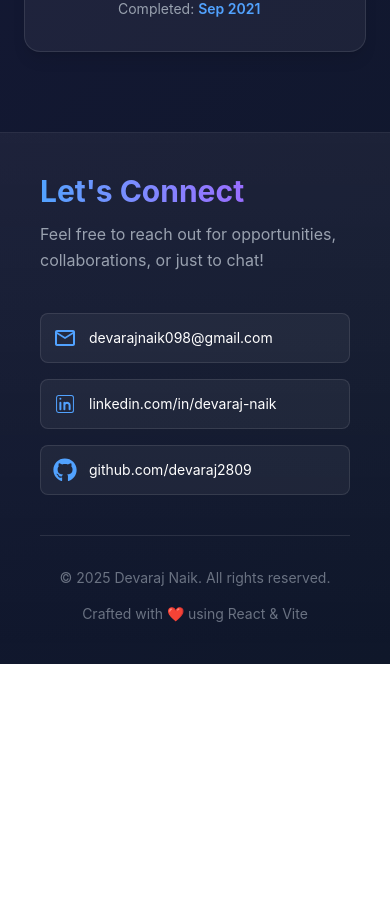
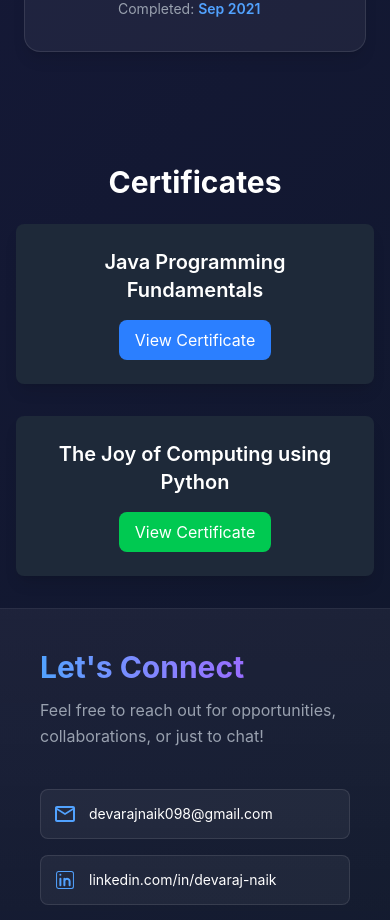
Before and after one commit to devaraj2809/Portfolio, a React (Vite) app: page / in a window 390 px wide. Shown: the part 7420-8340 px from the top of the page. Before the commit the page ends 8084 px from the top, so only its background shows below. Built offline with nearby package versions, Linux system fonts and the light colour scheme.

Commit message:
added the certificate feature

```diff
--- /dev/null
+++ b/src/components/Certificate/Certificate.jsx
@@ -0,0 +1,50 @@
+import javaCertificate from '../../assets/javaProgramingFunadmentals.pdf';
+import pythonCertificate from '../../assets/The Joy of Computing using Python.jpg';
+
+const Certificate = () => {
+  return (
+    <div className="container mx-auto px-4 py-8 text-white">
+      <h2 className="text-3xl font-bold mb-6 text-center">
+        Certificates
+      </h2>
+
+      <div className="grid grid-cols-1 md:grid-cols-2 gap-8">
+
+        {/* Certificate 1 */}
+        <div className="bg-gray-800 rounded-lg shadow-lg p-6 flex flex-col items-center">
+          <h3 className="text-xl font-semibold mb-4 text-center">
+            Java Programming Fundamentals
+          </h3>
+
+          <a
+            href={javaCertificate}
+            target="_blank"
+            rel="noopener noreferrer"
+            className="px-4 py-2 bg-blue-500 text-white rounded-lg hover:bg-blue-600 transition duration-300"
+          >
+            View Certificate
+          </a>
+        </div>
+
+        {/* Certificate 2 */}
+        <div className="bg-gray-800 rounded-lg shadow-lg p-6 flex flex-col items-center">
+          <h3 className="text-xl font-semibold mb-4 text-center">
+            The Joy of Computing using Python
+          </h3>
+
+          <a
+            href={pythonCertificate}
+            target="_blank"
+            rel="noopener noreferrer"
+            className="px-4 py-2 bg-green-500 text-white rounded-lg hover:bg-green-600 transition duration-300"
+          >
+            View Certificate
+          </a>
+        </div>
+
+      </div>
+    </div>
+  );
+};
+
+export default Certificate;
--- a/src/components/Education/Education.jsx
+++ b/src/components/Education/Education.jsx
@@ -1,3 +1,5 @@
+
+import Certificate from "../Certificate/Certificate";
 const Education = () => {
   const education = [
     {
@@ -15,6 +17,7 @@ const Education = () => {
   ];
 
   return (
+    <>
     <section
       id="Education"
       className="px-6 py-20 md:px-20"
@@ -58,6 +61,9 @@ const Education = () => {
         ))}
       </div>
     </section>
+
+    <Certificate />
+    </>
   );
 };
 
```
Also changed, not shown: src/assets/The Joy of Computing using Python.jpg (added), 1 other file (tests, documents, lock files or other folders).
